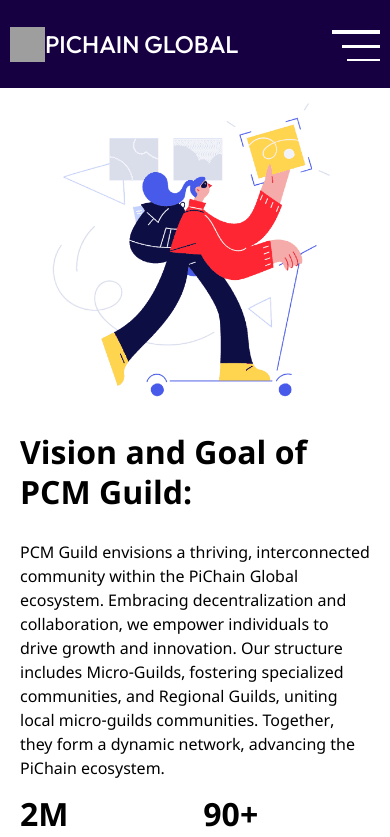
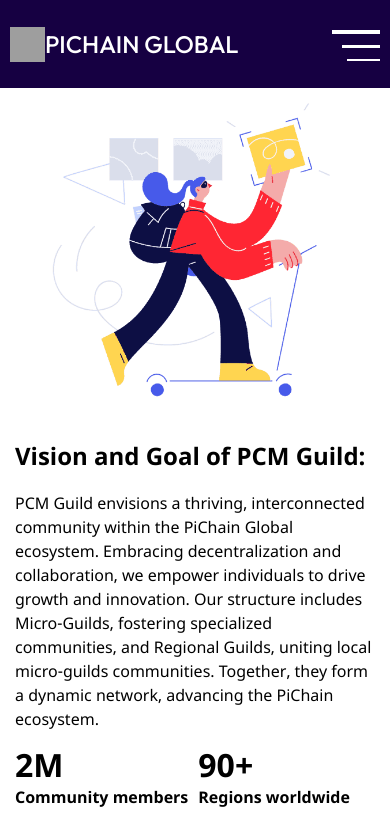
Before and after one commit to Alejandrocsdev/pcm-official-web, a React (Vite) app: page /guild in a window 390 px wide. Shown: the top 837 px of the page. Built offline with nearby package versions, Linux system fonts and the light colour scheme; grey boxes are pictures that could not be loaded.

Commit message:
guild section1 test2

```diff
--- a/src/pages/Guild/style.module.css
+++ b/src/pages/Guild/style.module.css
@@ -232,6 +232,10 @@
     margin: auto 0;
   }
 
+  .section1 .left h1 {
+    font-size: 36px;
+  }
+
   .section1 .right .about {
     width: 450px;
     height: 450px;
@@ -246,6 +250,10 @@
   .section1 .left {
     width: 500px;
     margin: auto 0;
+  }
+
+  .section1 .left h1 {
+    font-size: 32px;
   }
 
   .section1 .right .about {
@@ -281,7 +289,7 @@
   }
 
   .section1 .left h1 {
-    font-size: 36px;
+    font-size: 28px;
   }
 
   .section1 .left p {
@@ -293,7 +301,7 @@
   }
 
   .section1 .left .members div h1 {
-    font-size: 36px;
+    font-size: 28px;
   }
 
   .section1 .left .members div div {
@@ -308,11 +316,11 @@
   }
 
   .section1 .left {
-    width: 350px;
+    width: 360px;
   }
 
   .section1 .left h1 {
-    font-size: 32px;
+    font-size: 24px;
   }
 
   .section1 .left p {
```
